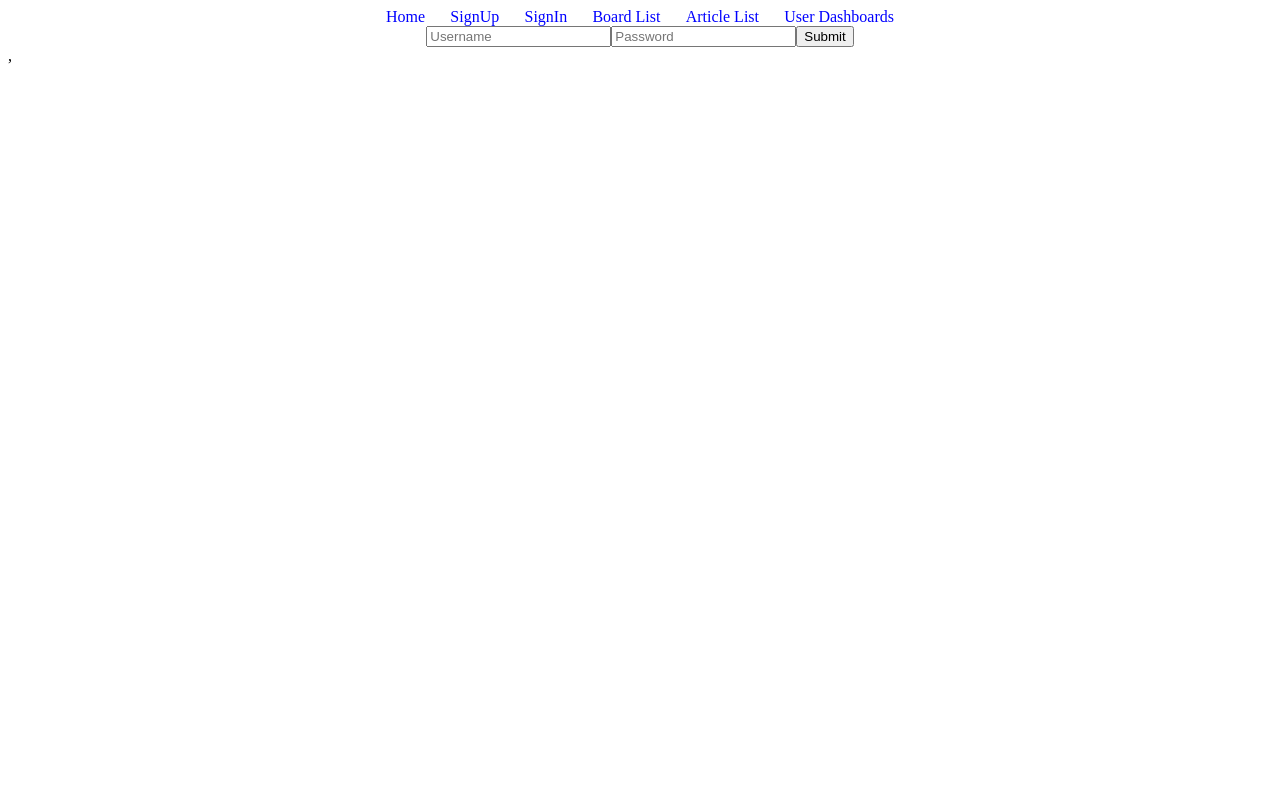
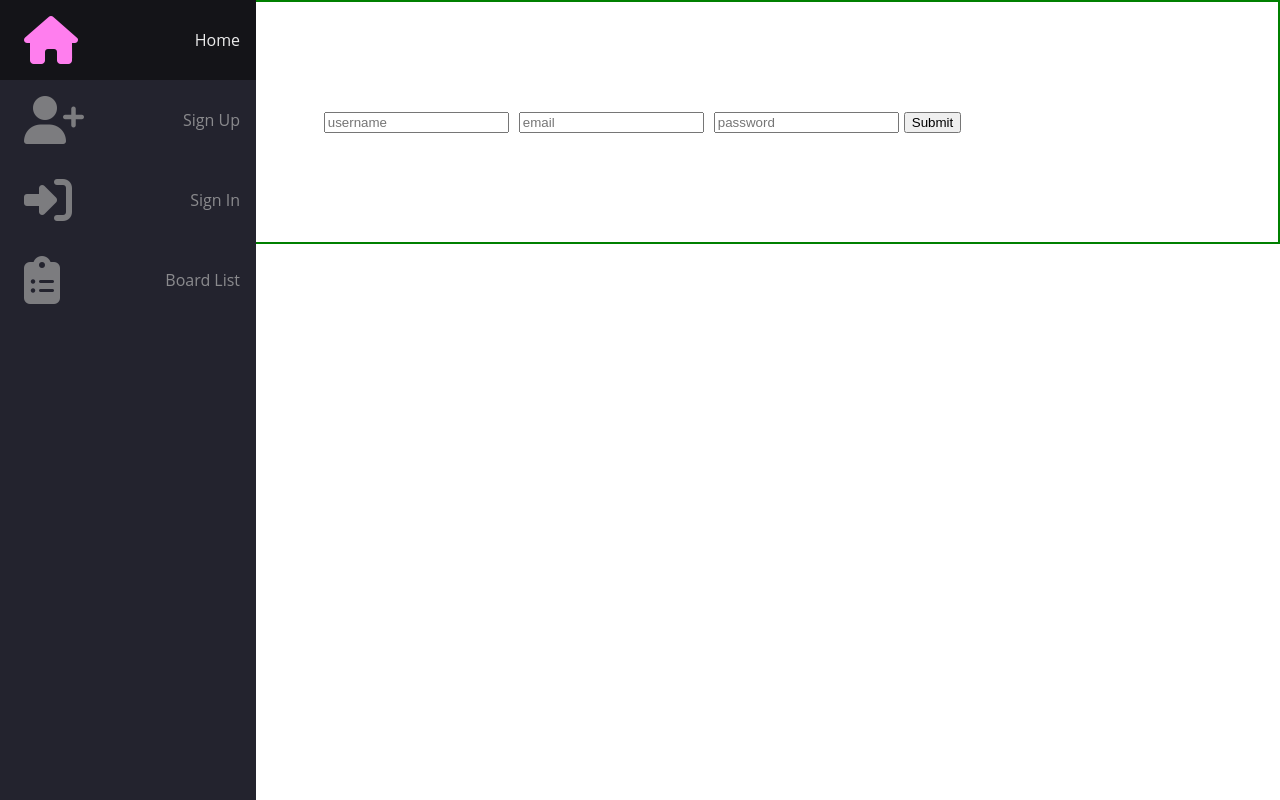
Before and after one commit to Build-Week-Pintereach-2-FT/Front-End, a React (Create React App) app: page /SignIn in a window 1280 px wide. Built offline with nearby package versions, Linux system fonts and the light colour scheme.

Commit message:
Added nav bar and reactstrap

```diff
--- a/package.json
+++ b/package.json
@@ -14,6 +14,7 @@
     "react-router": "^5.1.2",
     "react-router-dom": "^5.1.2",
     "react-scripts": "3.4.0",
+    "reactstrap": "^8.4.1",
     "redux": "^4.0.5",
     "redux-thunk": "^2.3.0"
   },
--- a/public/index.html
+++ b/public/index.html
@@ -10,6 +10,7 @@
       content="Web site created using create-react-app"
     />
     <link rel="apple-touch-icon" href="%PUBLIC_URL%/logo192.png" />
+    <script src="https://kit.fontawesome.com/ec94b927f6.js" crossorigin="anonymous"></script>
     <!--
       manifest.json provides metadata used when your web app is installed on a
       user's mobile device or desktop. See https://developers.google.com/web/fundamentals/web-app-manifest/
--- a/src/App.css
+++ b/src/App.css
@@ -5,8 +5,19 @@
 .form-holder {
   display: flex;
   justify-content: center;
+  align-items: center;
   flex-direction: row;
   border: 2px solid green;
+  height: 30vh;
+}
+
+.form-wrapper {
+  display: flex;
+  justify-content: center;
+  align-items: center;
+  flex-direction: column;
+  border: 2px solid blue;
+  height: 65%;
 }
 
 .home-nav {
--- a/src/App.js
+++ b/src/App.js
@@ -2,7 +2,7 @@ import React from 'react';
 import { Route, Link } from "react-router-dom";
 import './App.css';
 
-import HomePage from "./components/home-page";
+import NavBar from "./components/navbar";
 import SignUp from "./components/sign-up";
 import SignIn from "./components/sign-in";
 import BoardList from "./components/board/boards-list";
@@ -14,8 +14,7 @@ import UserDashboard from './components/user-dashboard';
 function App() {
   return (
     <div className="App">
-      <HomePage/>
-
+      <NavBar/>
 
       <Route exact path='/'>
           <h1>Homepage stuff</h1>
--- a/src/components/board/board-form.js
+++ b/src/components/board/board-form.js
@@ -35,7 +35,6 @@ function BoardForm (props) {
 
                 <textarea
                  className='form-input'
-                //  type='textarea'
                  placeholder='Enter Board Description'
                  name='boardDescription'
                  ref={register({ required: "Description Required!", minLength: {value: 2, message: "Description too short"} })}/>
--- a/src/components/board/board.js
+++ b/src/components/board/board.js
@@ -7,6 +7,7 @@ export default function Board (props) {
     console.log("Boards ID ", BoardID);
     const boardBit = props.boards.find( boardEl => boardEl.id === Number(BoardID))
     console.log("boardBits ", boardBit)
+
     return (
         <div>
             <div>
--- /dev/null
+++ b/src/components/navbar.js
@@ -0,0 +1,41 @@
+import React from "react";
+import { Link } from "react-router-dom";
+
+export default function NavBar () {
+
+    return (
+        <nav className='navbar'>
+            <ul className='navbar-nav'>
+
+                <li className='nav-item'>
+                    <Link className='nav-link' to='/'>
+                        <i class="fas fa-home fa-3x"></i>
+                        <span className='link-text'>Home</span>
+                    </Link>
+                </li>
+
+                <li className='nav-item'>
+                    <Link className='nav-link' to='/SignUp'>
+                        <i class="fas fa-user-plus fa-3x"></i>
+                        <span className='link-text'>Sign Up</span>
+                    </Link>
+                </li>
+
+                <li className='nav-item'>
+                    <Link className='nav-link' to='/SignIn'>
+                        <i class="fas fa-sign-in-alt fa-3x"></i>
+                        <span className='link-text'>Sign In</span>
+                    </Link>
+                </li>
+
+                <li className='nav-item'>
+                    <Link className='nav-link' to='BoardList'>
+                        <i class="fas fa-clipboard-list fa-3x"></i>
+                        <span className='link-text'>Board List</span>
+                    </Link>
+                </li>
+            </ul>
+        </nav>
+    )
+
+}
--- a/src/components/sign-in.js
+++ b/src/components/sign-in.js
@@ -7,36 +7,48 @@ function SignIn(props) {
 
   const { register, handleSubmit, errors } = useForm();
 
-  const onSubmit = data => {
+  const onSubmit = (data, e) => {
     console.log(data);
 
     props.login(data); //send data of user object through to login action
+
+    e.target.reset();
   }
 
 
   return (
-    <form onSubmit={handleSubmit(onSubmit)}>
-      {/* <input
-      type="text"
-      placeholder="Email"
-      name="Email"
-      ref={register({ required: true })}
-      /> */}
-      <input
-      type="text"
-      placeholder="Username"
-      name="username"
-      ref={register({ required: true })}
-      />
-      <input
-      type="text"
-      placeholder="Password"
-      name="password"
-      ref={register({ required: true })}
-       />
-      <button type="submit">Submit</button>
-    </form>
-  );
+    <div className='form-holder'>
+        <form onSubmit={handleSubmit(onSubmit)}>
+            <input
+            className='form-input'
+            type='text'
+            placeholder='username'
+            name='username'
+            ref={register({ required: "Username Required!", minLength: {value: 3, message: "Username too short"} })}/>
+
+            <input
+             className='form-input'
+             type='text'
+             placeholder='email'
+             name='email'
+             ref={register({ required: "Email Required!", minLength: {value: 5, message: "Email invalid"} })}/>
+
+            <input
+             className='form-input'
+             type='password'
+             placeholder='password'
+             name='password'
+             ref={register({ required: "Password Required!", minLength: {value: 3, message: "Password too short"} })}/>
+
+            {errors.username && <p>{errors.username.message}</p>}
+            {errors.email && <p>{errors.email.message}</p>}
+            {errors.password && <p>{errors.password.message}</p>}
+
+            <input type='submit'/>
+        </form>
+
+    </div>
+);
 }
 
 const mapStateToProps = state => {
--- a/src/components/sign-up.js
+++ b/src/components/sign-up.js
@@ -2,13 +2,15 @@ import React from "react";
 import { useForm } from 'react-hook-form';
 import {connect} from 'react-redux';
 import {createNewUser} from "../actions/actions"
+
+import { Button, Form, FormGroup, Label, Input } from 'reactstrap';
 
 function SignUp (props) {
 
     const { register, handleSubmit, errors } = useForm();
 
     const onSubmit = (data, e) => {
-        console.log(data);
+        console.log("SignUp data ", data);
 
         props.createNewUser(data); //send data to createNewUser action
 
@@ -17,35 +19,46 @@ function SignUp (props) {
 
     return (
         <div className='form-holder'>
-            <form onSubmit={handleSubmit(onSubmit)}>
-                <input
+            <div className='form-wrapper'>
+            <p>Create a new account</p>
+            <Form onSubmit={handleSubmit(onSubmit)}>
+                <FormGroup>
+                    <Label for='username'/>
+                    <Input
                     className='form-input'
                     type='text'
                     placeholder='username'
                     name='username'
                     ref={register({ required: "Username Required!", minLength: {value: 3, message: "Username too short"} })}/>
+                </FormGroup>
 
-                <input
+                <FormGroup>
+                    <Label for='email'/>
+                    <Input
                     className='form-input'
                     type='text'
                     placeholder='email'
                     name='email'
                     ref={register({ required: "Email Required!", minLength: {value: 5, message: "Email invalid"} })}/>
+                </FormGroup>
 
-                <input
+                <FormGroup>
+                    <Label for='password'/>
+                    <Input
                     className='form-input'
                     type='password'
                     placeholder='password'
                     name='password'
                     ref={register({ required: "Password Required!", minLength: {value: 3, message: "Password too short"} })}/>
+                </FormGroup>
 
                 {errors.username && <p>{errors.username.message}</p>}
                 {errors.email && <p>{errors.email.message}</p>}
                 {errors.password && <p>{errors.password.message}</p>}
 
-                <input type='submit'/>
-            </form>
-
+                <Button type='submit'>Submit</Button>
+            </Form>
+            </div>
         </div>
     );
 
--- a/src/index.css
+++ b/src/index.css
@@ -0,0 +1,90 @@
+:root {
+    font-size: 16px;
+    font-family: 'Open Sans';
+    --text-primary: #b6b6b6;
+    --text-secondary: #ececec;
+    --bg-primary: #23232e;
+    --bg-secondary: #141418;
+}
+
+body {
+    color: black;
+    background-color: white;
+    margin: 0;
+    padding: 0;
+}
+
+body::-webkit-scrollbar {
+    width: 0.25rem;
+}
+
+body::-webkit-scrollbar-track {
+    background: #1e1e24;
+}
+
+body::-webkit-scrollbar-thumb {
+    background: #6649b8;
+}
+
+main {
+    margin-left: 5rem;
+    padding: 1rem;
+}
+
+.navbar {
+    width: 6rem;
+    height: 100vh;
+    position: fixed;
+    background-color: var(--bg-primary);
+    transition: width 200ms ease;
+}
+
+.navbar-nav {
+    list-style: none;
+    padding: 0;
+    margin: 0;
+    display: flex;
+    flex-direction: column;
+    align-items: center;
+}
+
+.nav-item {
+    width: 100%;
+}
+
+.nav-link {
+    display: flex;
+    align-items: center;
+    justify-content: space-between;
+    height: 5rem;
+    color: var(--text-primary);
+    text-decoration: none;
+    filter: grayscale(100%) opacity(0.7);
+    transition: 600ms;
+}
+
+.nav-link:hover {
+    filter: grayscale(0%) opacity(1);
+    background: var(--bg-secondary);
+    color: var(--text-secondary);
+}
+
+.link-text {
+    display: none;
+    margin-right: 1rem;
+}
+
+.nav-item i {
+    min-width: 2rem;
+    margin: 0 1.5rem;
+    color: #ff7eee;
+    transition: 600ms;
+}
+
+.navbar:hover {
+    width: 16rem;
+}
+
+.navbar:hover .link-text {
+    display: block;
+}
```
Also changed, not shown: 1 other file (tests, documents, lock files or other folders). Lines whose indentation alone changed are shown as unchanged.
